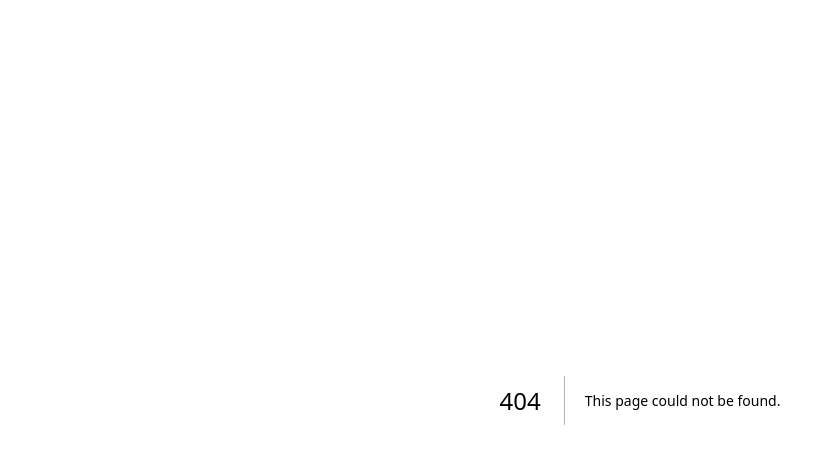
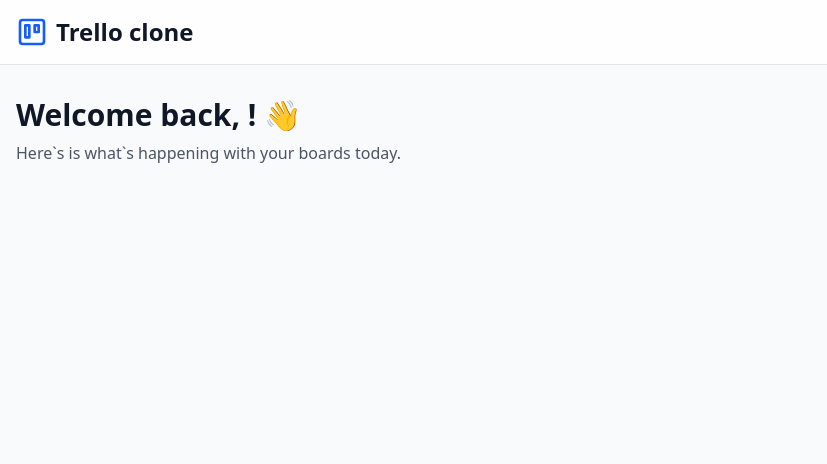
Before and after one commit to mmd-rahimi/trello-app, a Next.js app: page /dashboard in a window 1280 px wide. Before the commit this address had no page. Shown: the top 464 px of the page, without its empty margins (0-827 px from the left). Built offline with nearby package versions, Linux system fonts and the light colour scheme; no server answers.

Commit message:
dashboard added and working on supabase

```diff
--- /dev/null
+++ b/app/dashboard/page.tsx
@@ -0,0 +1,26 @@
+"use client";
+
+import Navbar from "@/components/navbar";
+import { useUser } from "@clerk/nextjs";
+import React from "react";
+
+function DashboardPage() {
+  const { user } = useUser();
+
+  return (
+    <div className="min-h-screen bg-gray-50">
+      <Navbar />
+
+      <main className="container mx-auto px-4 py-6 sm:py-8">
+        <div className="mb-6 sm:mb-8">
+          <h1 className="text-2xl sm:text-3xl font-bold text-gray-900 mb-2">
+            Welcome back, {user?.emailAddresses[0].emailAddress}! 👋
+          </h1>
+          <p className="text-gray-600">Here`s is what`s happening with your boards today.</p>
+        </div>
+      </main>
+    </div>
+  );
+}
+
+export default DashboardPage;
--- a/components/navbar.tsx
+++ b/components/navbar.tsx
@@ -1,42 +1,83 @@
-"use client"
+"use client";
 
-import { SignInButton, SignUpButton, useUser } from '@clerk/nextjs'
-import { ArrowRight, Trello } from 'lucide-react'
-import React from 'react'
-import { Button } from './ui/button'
-import Link from 'next/link'
+import { SignInButton, SignUpButton, UserButton, useUser } from "@clerk/nextjs";
+import { ArrowRight, Trello } from "lucide-react";
+import React from "react";
+import { Button } from "./ui/button";
+import Link from "next/link";
+import { usePathname } from "next/navigation";
 
 function Navbar() {
+  const { isSignedIn, user } = useUser();
+  const pathname = usePathname();
 
-    const {isSignedIn, user} = useUser()
+  const isDashboardPage = pathname === "/dashboard";
+  const isBoardPage = pathname.startsWith("/boards/");
 
-  return (
-    <header className='border-b bg-white/80 backdrop-blur-sm sticky top-0 z-50'>
-        <div className='container mx-auto px-4 py-3 sm:py-4 flex items-center justify-between'>
-            <div className='flex items-center space-x-2'>
-                <Trello className='h-6 w-6 sm:h-8 sm:w-8 text-blue-600' />
-                <span className='text-xl sm:text-2xl font-bold text-gray-900'>Trello clone</span>
-            </div>
+  if(isDashboardPage) {
+    return (
+              <header className="border-b bg-white/80 backdrop-blur-sm sticky top-0 z-50">
+        <div className="container mx-auto px-4 py-3 sm:py-4 flex items-center justify-between">
+          <div className="flex items-center space-x-2">
+            <Trello className="h-6 w-6 sm:h-8 sm:w-8 text-blue-600" />
+            <span className="text-xl sm:text-2xl font-bold text-gray-900">
+              Trello clone
+            </span>
+          </div>
 
-            <div className='flex items-center space-x-2 sm:space-x-4'>
-                { isSignedIn ? (<div className='flex flex-col sm:flex-row items-end sm:items-center space-y-1 sm:space-y-0 sm:space-x-4'>
-                    <span className='text-xs sm:text-sm text-gray-600 hidden sm:block'>Welcome, {user.emailAddresses[0].emailAddress}</span>
-                    <Link href="/dashboard">
-                    <Button size="sm" className='text-xs sm:text-sm'>Go to Dashboard <ArrowRight /></Button>
-                    </Link>
-                </div>) : (<div>
-                    <SignInButton>
-                        <Button variant="ghost" size="sm" className='text-xs sm:text-sm'>Sign In</Button>
-                    </SignInButton>
+          <div className="flex items-center space-x-2 sm:space-x-4">
+            <UserButton />
+          </div>
+        </div>
+      </header>
+    )
+  }
 
-                    <SignUpButton>
-                        <Button size="sm" className='text-xs sm:text-sm'>Sign Up</Button>
-                    </SignUpButton>
-                </div>)}
-            </div>
+    return (
+      <header className="border-b bg-white/80 backdrop-blur-sm sticky top-0 z-50">
+        <div className="container mx-auto px-4 py-3 sm:py-4 flex items-center justify-between">
+          <div className="flex items-center space-x-2">
+            <Trello className="h-6 w-6 sm:h-8 sm:w-8 text-blue-600" />
+            <span className="text-xl sm:text-2xl font-bold text-gray-900">
+              Trello clone
+            </span>
+          </div>
+
+          <div className="flex items-center space-x-2 sm:space-x-4">
+            {isSignedIn ? (
+              <div className="flex flex-col sm:flex-row items-end sm:items-center space-y-1 sm:space-y-0 sm:space-x-4">
+                <span className="text-xs sm:text-sm text-gray-600 hidden sm:block">
+                  Welcome, {user.emailAddresses[0].emailAddress}
+                </span>
+                <Link href="/dashboard">
+                  <Button size="sm" className="text-xs sm:text-sm">
+                    Go to Dashboard <ArrowRight />
+                  </Button>
+                </Link>
+              </div>
+            ) : (
+              <div>
+                <SignInButton>
+                  <Button
+                    variant="ghost"
+                    size="sm"
+                    className="text-xs sm:text-sm"
+                  >
+                    Sign In
+                  </Button>
+                </SignInButton>
+
+                <SignUpButton>
+                  <Button size="sm" className="text-xs sm:text-sm">
+                    Sign Up
+                  </Button>
+                </SignUpButton>
+              </div>
+            )}
+          </div>
         </div>
-    </header>
-  )
+      </header>
+    );
 }
 
-export default Navbar
+export default Navbar;
```
